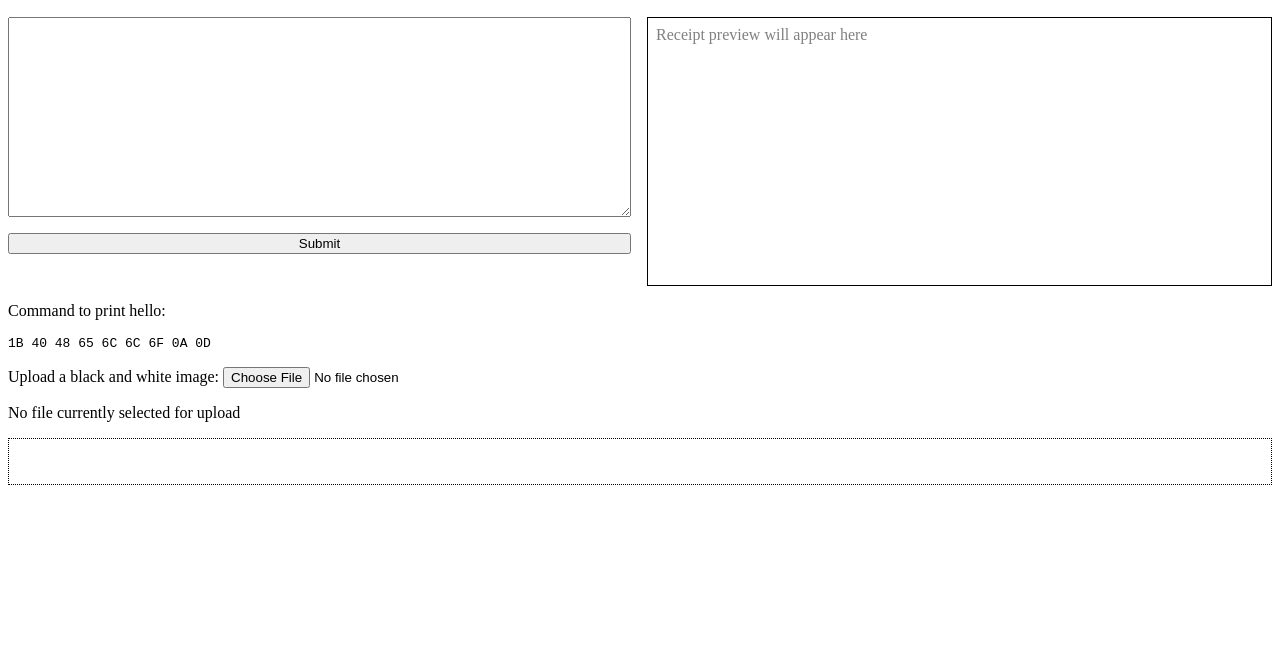
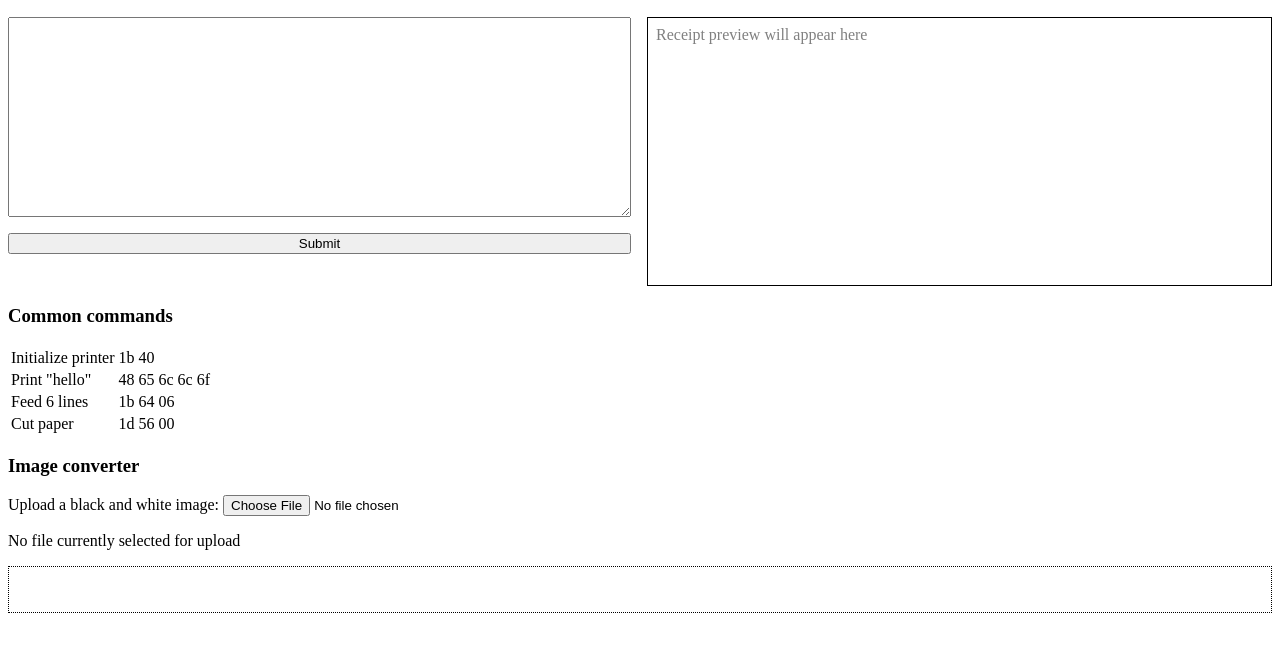
Before and after one commit to aycyang/receipt-printer-frontend, a website with bundled scripts: page index.html in a window 1280 px wide. Shown: the part 96-748 px from the top of the page. Built offline with nearby package versions, Linux system fonts and the light colour scheme.

Commit message:
Add list of common commands

```diff
--- a/index.html
+++ b/index.html
@@ -26,11 +26,14 @@
         <p>Receipt preview will appear here</p>
       </div>
     </div>
-    <p>
-      Command to print hello:
-      <pre>1B 40 48 65 6C 6C 6F 0A 0D</pre>
-    </p>
-
+    <h3>Common commands</h3>
+    <table>
+    <tr><td>Initialize printer</td><td>1b 40</td></tr>
+    <tr><td>Print "hello"</td><td>48 65 6c 6c 6f</td></tr>
+    <tr><td>Feed 6 lines</td><td>1b 64 06</td></tr>
+    <tr><td>Cut paper</td><td>1d 56 00</td></tr>
+    </table>
+    <h3>Image converter</h3>
     <div>
       <p class="inline">Upload a black and white image:</p>
       <input
```
